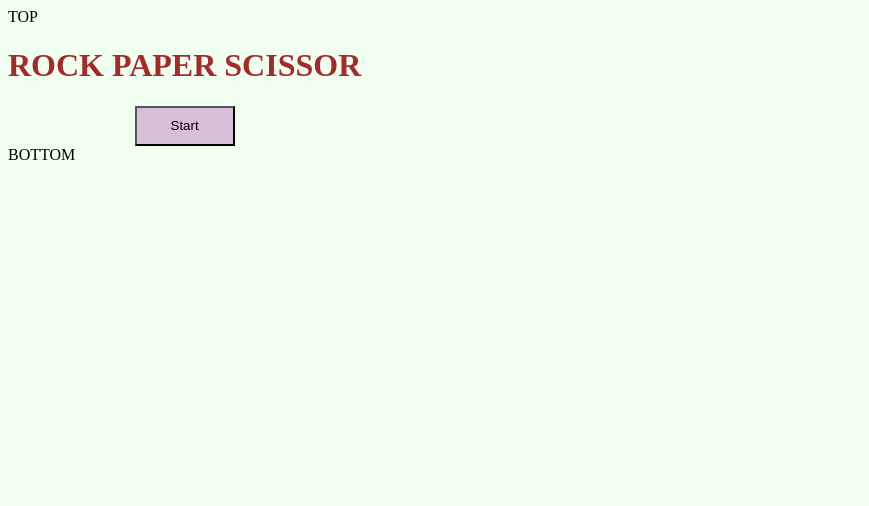
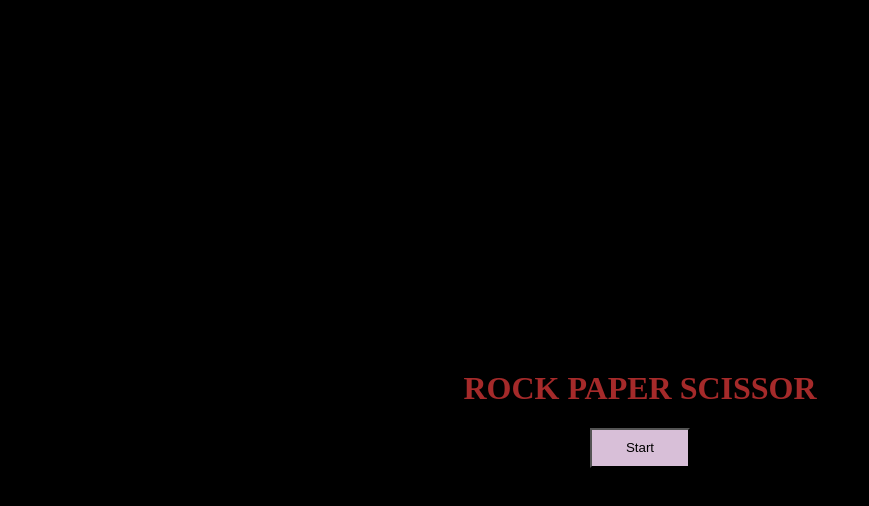
Before and after one commit to Amanpandey7/Rock-Paper-Scissor, a plain HTML site: page index.html in a window 1280 px wide. Shown: the whole page, without its empty margins (0-869 px from the left). Drawn offline with Linux system fonts and the light colour scheme.

Commit message:
New Display on First page

```diff
--- a/index.html
+++ b/index.html
@@ -7,18 +7,19 @@
     <body>
         <div id="box">
             <div id="top">
-                TOP
             </div>
             <div id="middle">
                 <div id="middle-content">
-                <h1 id="h1">ROCK    PAPER   SCISSOR</h1>
-                <div id="midButton">
-                <button id="playButton">Start</button>
-                </div>
-                </div>
+                     <div id="playH1">
+                     <h1 id="h1">ROCK    PAPER   SCISSOR</h1>
+                     </div>
+                     <div id="midButton">
+                      <button id="playButton">Start</button>
+                      </div>
+                 </div>
             </div>
+
             <div id="bottom">
-                BOTTOM
             </div>
         </div>
     </body>
--- a/script.js
+++ b/script.js
@@ -76,9 +76,8 @@ function gameStart(e){
     //setting the scoreboard
     const box = document.getElementById("box");
     box.classList.add("box");
-    box.innerHTML = "";
     document.body.classList.add("background");
-    const scoreBox = document.createElement("div");
+    const scoreBox = document.getElementById("top");
     const player1 = document.createElement("div");
     player1.textContent= "Player :";
     player1.classList.add("player1")
@@ -87,10 +86,11 @@ function gameStart(e){
     computer1.classList.add("computer1");
     scoreBox.appendChild(player1);
     scoreBox.appendChild(computer1);
-    box.appendChild(scoreBox);
+
 
     //setting the playing field images here
-    const currentPlay = document.createElement("div");
+    const currentPlay = document.getElementById("middle-content");
+    currentPlay.innerHTML="";
     currentPlay.classList.add("center");
     box.appendChild(currentPlay);
     const playerImage = document.createElement("img");
--- a/style.css
+++ b/style.css
@@ -22,14 +22,15 @@
 }
 
 body{
-    background-color: honeydew ;
-    display: table;
+    background-color: black ;
+    height: 100%;
 }
 .background{
     background-image: url("images/background.jpg");
 }
 #h1{
     color: brown;
+
 
 }
 .computer1{
@@ -65,22 +66,32 @@ body{
 
 }
 #box{
-    display: table-cell;
+    display: flex;
+    flex-direction: column;
     justify-content: center;
-    vertical-align: middle;
+    height: 100%;
+
 }
 #middle{
     display: flex;
     flex-direction: row;
     justify-content: center;
+    height: 40%;
 }
 #middle-content{
     display: flex;
     flex-direction: column;
+    justify-content:center;
+}
 
-}
 #midButton{
     display: flex;
     flex-direction: row;
     justify-content: center;
 }
+#top{
+    height: 30%;
+}
+#bottom{
+    height: 30%;
+}
```
